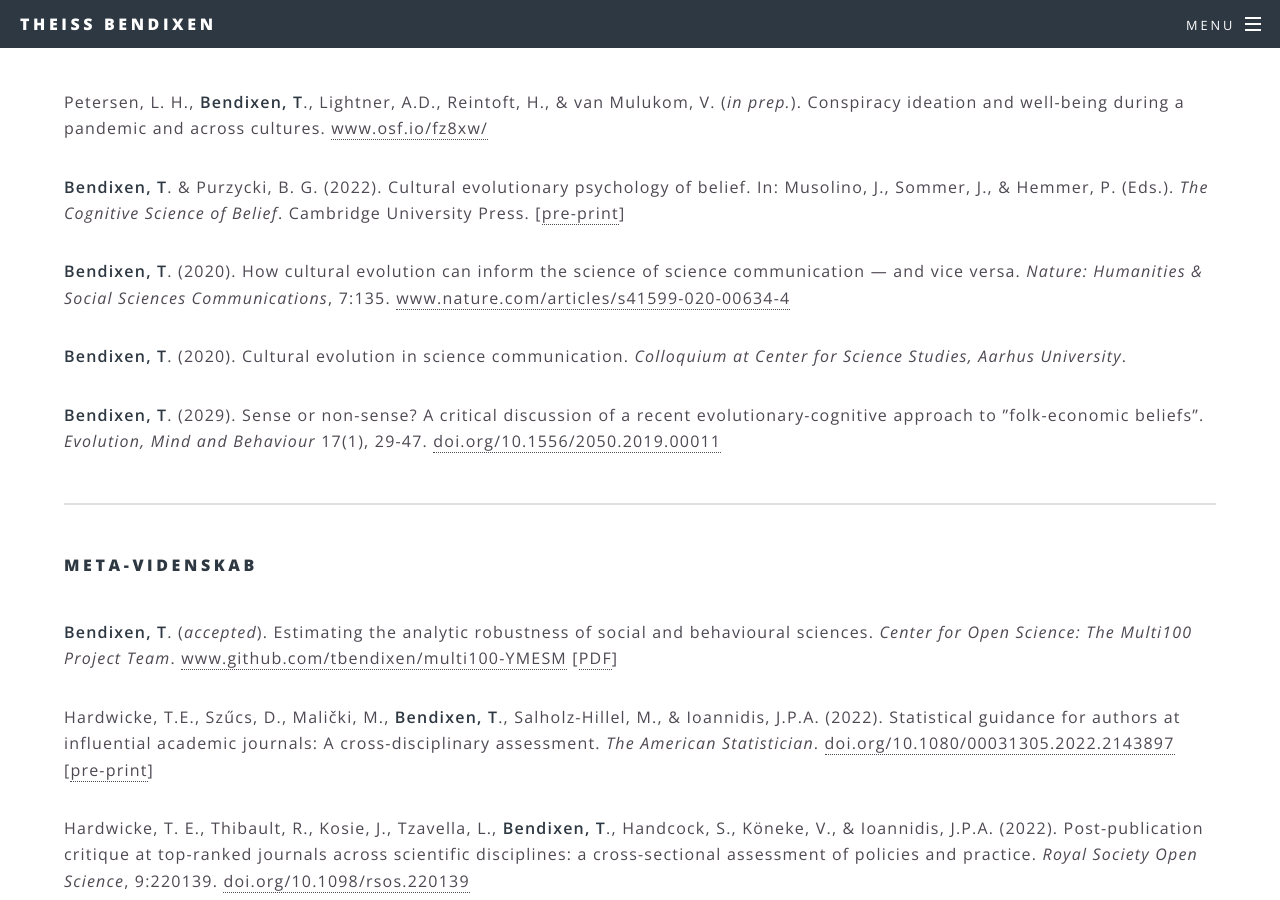
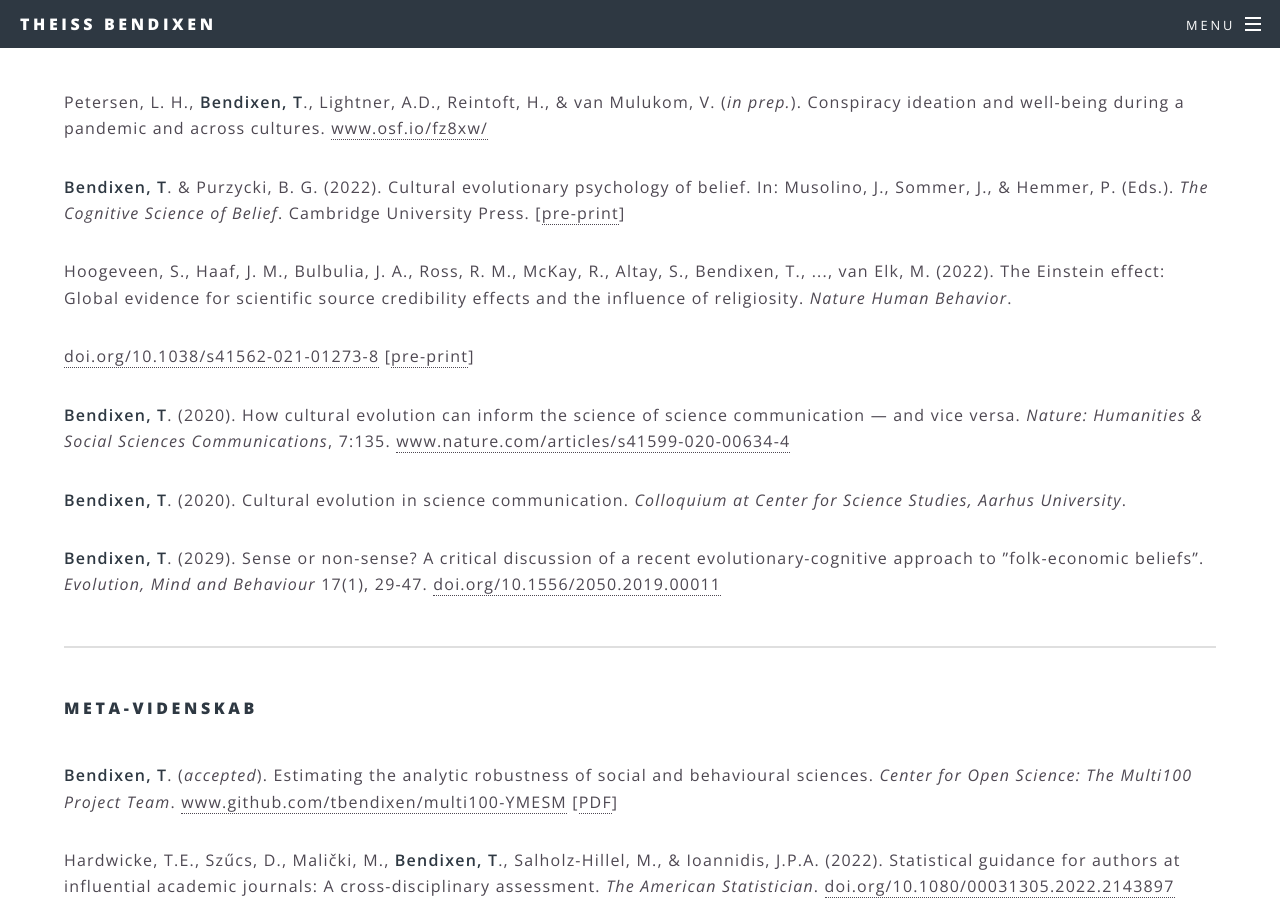
Before and after one commit to tbendixen/tbendixen.github.io, a Jekyll site: the page built from forskning.html, in a window 1280 px wide and 900 px high, scrolled down 1032 px. Built offline with Jekyll 4.4.1, drawn with Linux system fonts in a browser that asks for light colours; some of the changed text lies outside the part shown.

Commit message:
Update forskning.html

```diff
--- a/forskning.html
+++ b/forskning.html
@@ -25,6 +25,10 @@ title: Forskning
 				<p><b>Bendixen, T</b>. & Purzycki, B. G. (2022). Cultural evolutionary psychology of belief.
 					In: Musolino, J., Sommer, J., & Hemmer, P. (Eds.). <i>The Cognitive Science of Belief</i>. Cambridge University Press.
 					[<a href="https://pure.au.dk/portal/files/287288727/cultural_evolutionary_psychology_of_belief.pdf">pre-print</a>]</p>
+				<p>Hoogeveen, S., Haaf, J. M., Bulbulia, J. A., Ross, R. M., McKay, R., Altay, S., Bendixen, T</b>., ..., van Elk, M. (2022).
+				The Einstein effect: Global evidence for scientific source credibility effects and the influence of religiosity.
+				<i>Nature Human Behavior</i>.</p> <a href="https://doi.org/10.1038/s41562-021-01273-8">doi.org/10.1038/s41562-021-01273-8</a>
+				[<a href="https://psyarxiv.com/sf8ez/">pre-print</a>]</p>
 				<p><b>Bendixen, T</b>. (2020). How cultural evolution can inform the science of science communication — and vice versa.
 					<i>Nature: Humanities & Social Sciences Communications</i>, 7:135. <a href="https://www.nature.com/articles/s41599-020-00634-4">www.nature.com/articles/s41599-020-00634-4</a></p>
 				<p><b>Bendixen, T</b>. (2020). Cultural evolution in science communication. <i>Colloquium at Center for Science Studies, Aarhus University</i>.</p>
@@ -88,7 +92,7 @@ title: Forskning
 				<p>Lightner, A. D., <b>Bendixen, T</b>., & Purzycki, B. G. (2023). Moralistic supernatural punishment is probably not associated with social complexity.
 					<i>Evolution & Human Behavior</i>. <a href="https://doi.org/10.1016/j.evolhumbehav.2022.10.006">doi.org/10.1016/j.evolhumbehav.2022.10.006</a>
 				[<a href="https://psyarxiv.com/fhscv/">pre-print</a>]</p>
-				<p>Purzycki, B. G. & <b>Bendixen, T</b>. (2023) <a href="https://www.bloomsbury.com/us/minds-of-gods-9781350265714/">The Minds of Gods: New Horizons in the Naturalistic Study of Religion</a>. <i>London: Bloomsbury Publishing</i>.</p>
+				<p>Purzycki, B. G. & <b>Bendixen, T</b>. (2023). <a href="https://www.bloomsbury.com/us/minds-of-gods-9781350265714/">The Minds of Gods: New Horizons in the Naturalistic Study of Religion</a>. <i>London: Bloomsbury Publishing</i>.</p>
 				<p>Purzycki, B. G. & <b>Bendixen, T</b>. (2023). Studying the minds of gods in the 21<sup>st</sup> century In: Purzycki, B. G. & <b>Bendixen, T</b>. (Eds.). <i>The Minds of Gods: New Horizons in the Naturalistic Study of Religion</i>. London: Bloomsbury Publishing.</p>
 				<p><b>Bendixen, T</b>. & Purzycki, B. G. (2023). Accounting for cross-cultural variation in gods' minds. In: Purzycki, B. G. & <b>Bendixen, T</b>. (Eds.). <i>The Minds of Gods: New Horizons in the Naturalistic Study of Religion</i>. London: Bloomsbury Publishing.
 				[<a href="https://pure.au.dk/portal/files/232105006/BendixenPurzycki_MoG.pdf">pre-print</a>]</p>
@@ -96,5 +100,7 @@ title: Forskning
 					<i>Current Research in Ecological and Social Psychology</i>, 3, 100057. <a href="https://doi.org/10.1016/j.cresp.2022.100057">doi.org/10.1016/j.cresp.2022.100057</a>
 				[<a href="https://psyarxiv.com/r9qtm/">pre-print</a>]</p>
 				<p>Purzycki, B. G. & <b>Bendixen, T</b>. (2022). Some vision impairments in the cognitive science of religion. Book symposium on: “Introduction to the Cognitive Science of Religion” by Claire White. <i>Journal for the Cognitive Science of Religion</i>, 7(2), 167–177.</p>
+				<p><b>Bendixen, T</b>. & Purzycki, B. G. (2021). Peering into the minds of gods: What cross-cultural variation in gods’ concerns can tell us about the evolution of religion. <i>Journal for the Cognitive Science of Religion</i>, 5(2), 142–165.
+					<a href="https://doi.org/10.1558/jcsr.40951">doi.org/10.1558/jcsr.40951</a>
 				<p><b>Bendixen, T</b>. & Geertz, A. W. (2020). Det Religiøse Menneskedyr.
 					In: Høgh-Olesen, H. & Dalsgaard, T. (Eds.). <i>Evolution og Adfærdspsykologi</i>. Plurafutura Publishing.</p>
```
